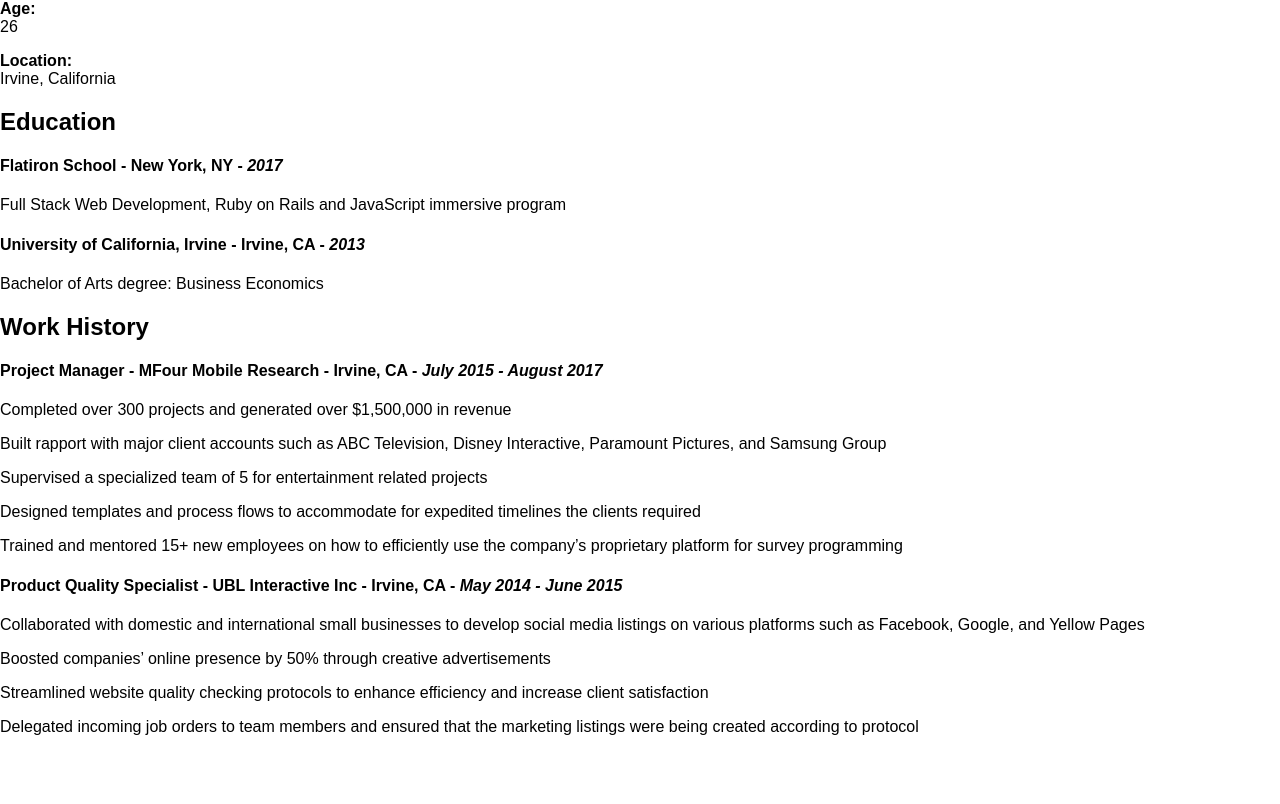
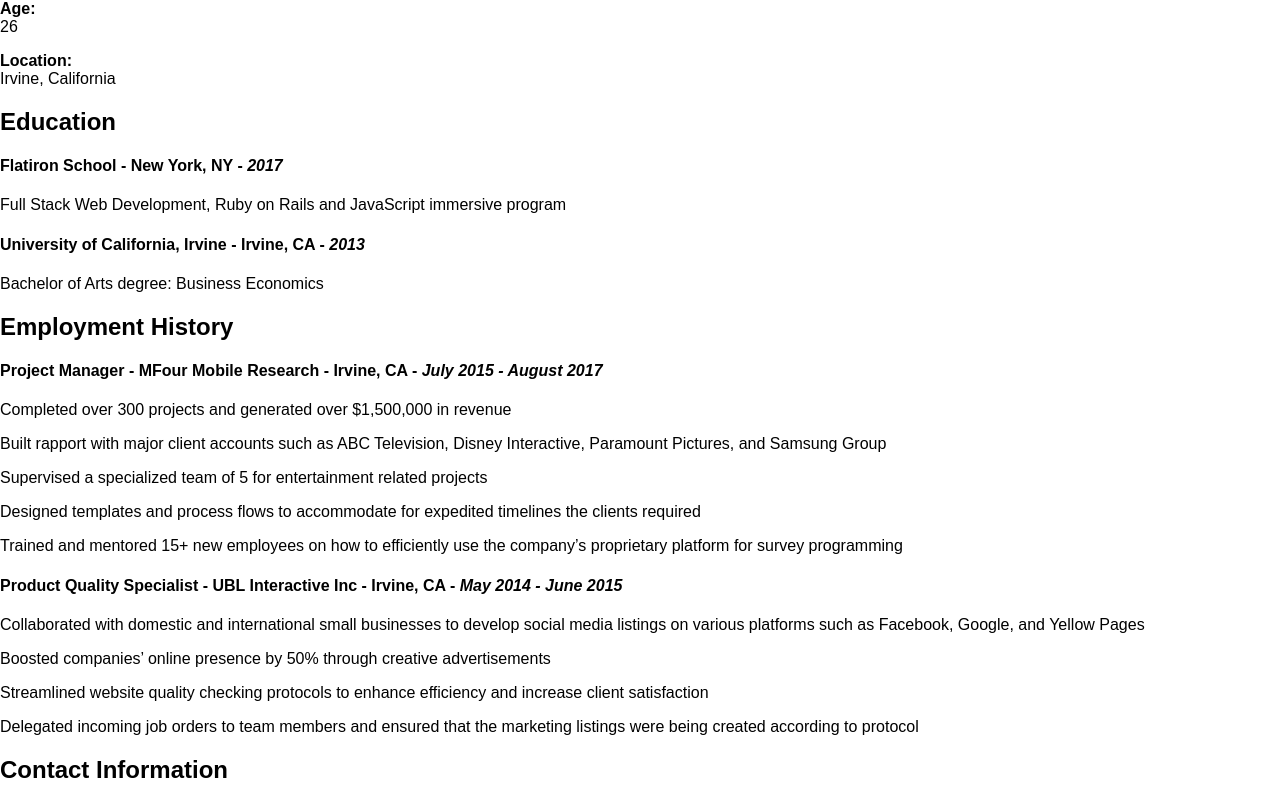
Before and after one commit to reynin14/my_personal_website, a React (Create React App) app: page / in a window 1280 px wide. Shown: the part 370-1174 px from the top of the page. Before the commit the page ends 1122 px from the top, so only its background shows below. Built offline with nearby package versions, Linux system fonts and the light colour scheme.

Commit message:
contact container added

```diff
--- a/src/App.js
+++ b/src/App.js
@@ -2,6 +2,7 @@
 import './App.css';
 import BioContainer from './components/bio/BioContainer'
 import ExperienceContainer from './components/experience/ExperienceContainer'
+import ContactContainer from './components/contact/ContactContainer'
 
 
 
@@ -11,6 +12,7 @@
       <div>
         <BioContainer />
         <ExperienceContainer />
+        <ContactContainer />
       </div>
     );
   }
--- /dev/null
+++ b/src/components/contact/ContactContainer.js
@@ -0,0 +1,14 @@
+import React from 'react'
+import ContactInfo from './ContactInfo'
+
+class ContactContainer extends React.Component{
+  render(){
+    return(
+      <div>
+        <ContactInfo />
+      </div>
+    )
+  }
+}
+
+export default ContactContainer
--- /dev/null
+++ b/src/components/contact/ContactInfo.js
@@ -0,0 +1,13 @@
+import React from 'react'
+
+class ContactInfo extends React.Component{
+  render(){
+    return(
+      <div>
+        <h2>Contact Information</h2>
+      </div>
+    )
+  }
+}
+
+export default ContactInfo
--- a/src/components/experience/WorkHistory.js
+++ b/src/components/experience/WorkHistory.js
@@ -4,7 +4,7 @@
   render(){
     return(
       <div>
-      <h2>Work History</h2>
+      <h2>Employment History</h2>
       <h4><b>Project Manager</b> - MFour Mobile Research - Irvine, CA - <i>July 2015 - August 2017</i></h4>
       <p>Completed over 300 projects and generated over $1,500,000 in revenue</p>
       <p>Built rapport with major client accounts such as ABC Television, Disney Interactive, Paramount Pictures, and Samsung Group</p>
```
